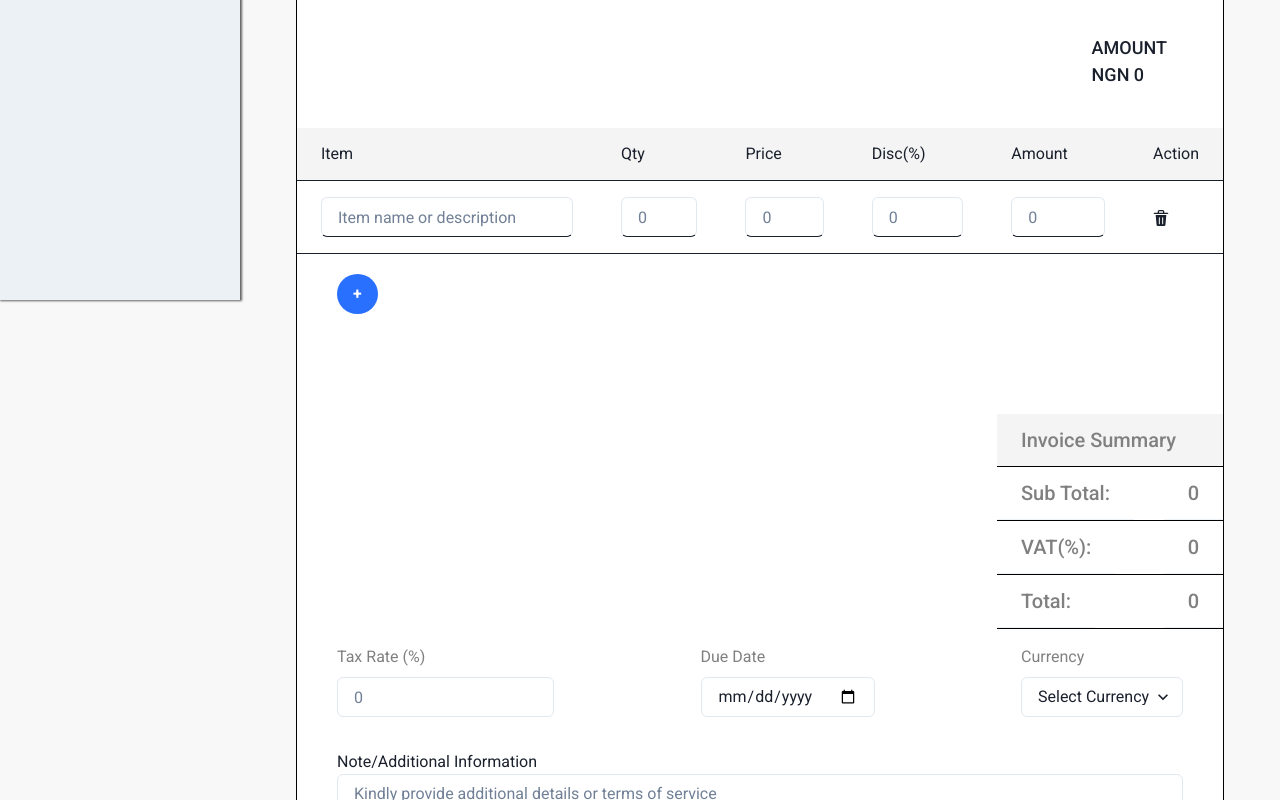
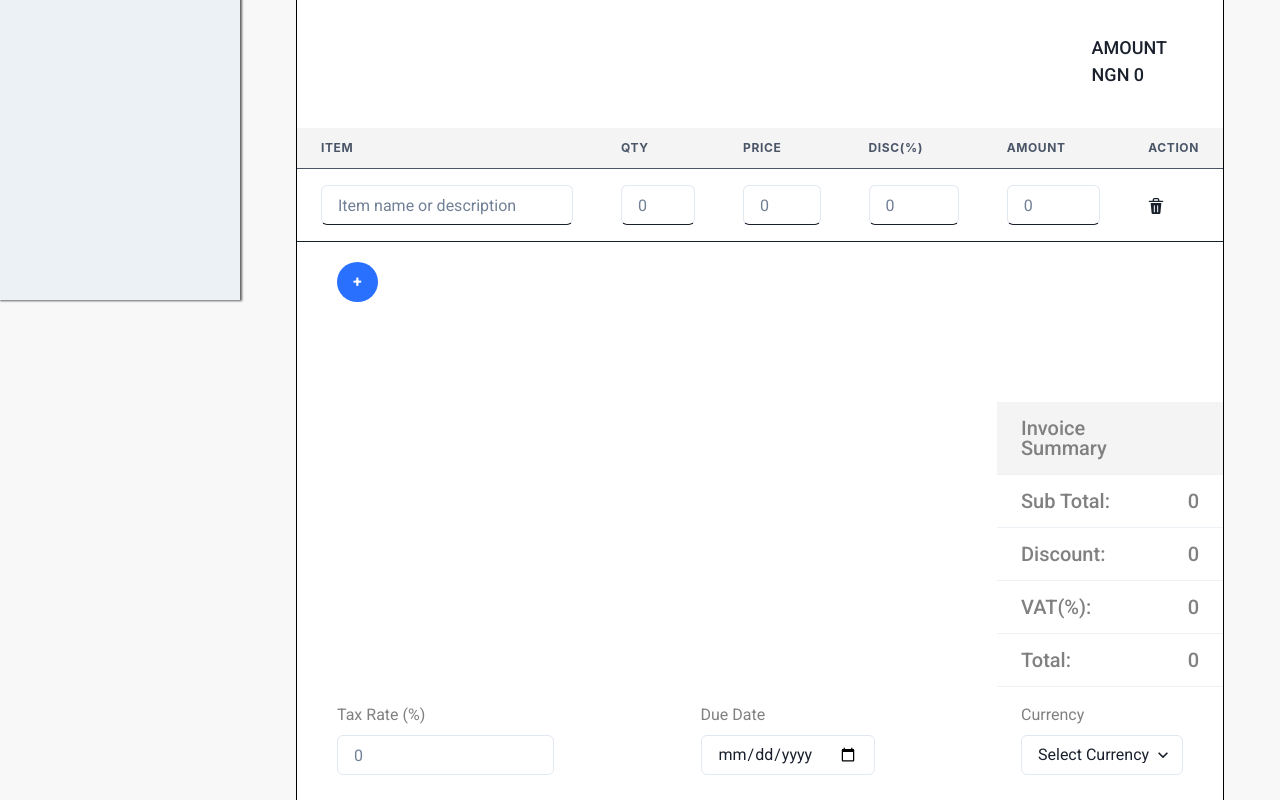
Before and after one commit to DLT-Africa/Quickbill, a React (Vite) app in the folder client/: page /create-invoice in a window 1280 px wide. Shown: the part 500-1300 px from the top of the page. Built offline with nearby package versions, Linux system fonts and the light colour scheme; no server answers.

Commit message:
invoices

```diff
--- a/client/src/components/Invoice.jsx
+++ b/client/src/components/Invoice.jsx
@@ -1,5 +1,5 @@
 import React, { useEffect, useState } from "react";
-import { addDays, format } from 'date-fns';
+import { addDays, format } from "date-fns";
 
 import {
 	ChakraProvider,
@@ -21,45 +21,91 @@ import {
 	Input,
 	Select,
 	Textarea,
+	Th,
 } from "@chakra-ui/react";
-import {  ChevronDownIcon, DeleteIcon } from "@chakra-ui/icons";
+import { ChevronDownIcon, DeleteIcon } from "@chakra-ui/icons";
 import { useRecoilState } from "recoil";
 import invoiceAtom from "../atoms/invoiceAtom";
 import userAtom from "../atoms/userAtom";
 import { axiosInstance } from "../../api/axios";
+import { useNavigate } from "react-router-dom";
 
-const todayDate = new Date()
-const rawDueDate = addDays(todayDate, 7)
+const todayDate = new Date();
+const rawDueDate = addDays(todayDate, 7);
 
 function Invoice() {
-  const [invoice, setInvoice] = useRecoilState(invoiceAtom)
-  const [user, setUser] = useRecoilState(userAtom)
-  const [currentInvoiceNumber, setcurrentInvoiceNumber] = useState('')
-  const [dueDate, setDueDate] = useState( format(rawDueDate, 'PP'))
+	const [invoice, setInvoice] = useRecoilState(invoiceAtom);
+	const [user, setUser] = useRecoilState(userAtom);
+	const [currentInvoiceNumber, setcurrentInvoiceNumber] = useState("");
+	const [dueDate, setDueDate] = useState(format(rawDueDate, "PP"));
+	const [tableData, setTableData] = useState([
+		{
+			itemName: <Input placeholder="Item name or description" />,
+			qty: <Input placeholder="0" type="number" />,
+			price: <Input placeholder="0" type="number" />,
+			discount: <Input placeholder="0" type="number" />,
+			amount: <Input placeholder="0" type="number" />,
+		},
+	]);
+	const navigate = useNavigate();
 
+	const addRow = () => {
+		const newRow = {
+    	itemName: <Input placeholder="Item name or description" />,
+			qty: <Input placeholder="0" type="number" />,
+			price: <Input placeholder="0" type="number" />,
+			discount: <Input placeholder="0" type="number" />,
+			amount: <Input placeholder="0" type="number" />,
+		};
+		setTableData(prevData=> [...prevData, newRow]);
+	};
+
+  const deleteRow = (index) => {
+    const updatedData = [...tableData];
+    updatedData.splice(index, 1);
+    setTableData(updatedData);
+  };
+
+  useEffect(() => {
+    console.log(tableData)
+
+  }, [tableData])
 
 
 	useEffect(() => {
 		const getInvoiceNo = async () => {
 			try {
-        const response = await axiosInstance.get("/invoices")
-        const data = response.data
-        const totalInvoices = data.length
-        const newInvNo = totalInvoices+1
-        const formattedInvoiceNumber = newInvNo.toString().padStart(3, '0')
-        setcurrentInvoiceNumber(formattedInvoiceNumber)
-        setInvoice({...invoice, invoiceNumber: formattedInvoiceNumber})
+				const response = await axiosInstance.get("/invoices");
+				const data = response.data;
+				// console.log(data);
+				const totalInvoices = data.length;
+				const newInvNo = totalInvoices + 1;
+				const formattedInvoiceNumber = newInvNo.toString().padStart(3, "0");
+				setcurrentInvoiceNumber(formattedInvoiceNumber);
+				setInvoice({ ...invoice, invoiceNumber: formattedInvoiceNumber });
 			} catch (error) {
-       console.log(error)
+				console.log(error.response);
+				const errorData = error.response.data;
+				if (errorData.error.startsWith("Internal")) {
+					console.log("Internal Server Error");
+				} else if (errorData.error.startsWith("jwt" || "Unauthorized")) {
+					navigate("/auth");
 				}
 			}
+		};
 
-    getInvoiceNo()
-  }, [])
+		getInvoiceNo();
+	}, []);
 
 	return (
 		<>
-      <Box m={10} py={10} border={"1px solid black"} bg={"#fff"} borderRadius={10}>
+			<Box
+				m={10}
+				py={10}
+				border={"1px solid black"}
+				bg={"#fff"}
+				borderRadius={10}
+			>
 				<Box textAlign={"right"} px={10}>
 					<Text fontSize={"36px"} fontWeight={700}>
 						INVOICE{" "}
@@ -111,12 +157,11 @@ function Invoice() {
 						<Text fontWeight={500} fontSize={"18"}>
 							DATE:
 						</Text>
-            <Text pb={"25"}>{format(todayDate, 'PP')} </Text>
+						<Text pb={"25"}>{format(todayDate, "PP")} </Text>
 
 						<Text fontWeight={500}>DUE DATE:</Text>
 						<Text pb={"35"}>{dueDate}</Text>
 						<Text fontSize={"18"} fontWeight={500}>
-
 							AMOUNT <br /> NGN 0
 						</Text>
 					</Box>
@@ -124,74 +169,76 @@ function Invoice() {
 				<Flex justifyContent={"space-between"} alignItems={"center"}></Flex>
 
 				<Box mt={8}>
-          <Table variant="striped"  colorScheme="gray.600">
+					<Table variant="striped" colorScheme="gray.600">
 						<Thead>
 							<Tr bg={"#F4F4F4"}>
-                <Td w={300}>Item</Td>
+								<Th w={300}>Item</Th>
 
-                <Td>Qty</Td>
-                <Td>Price</Td>
-                <Td>Disc(%)</Td>
-                <Td>Amount</Td>
-                <Td>Action</Td>
+								<Th>Qty</Th>
+								<Th>Price</Th>
+								<Th>Disc(%)</Th>
+								<Th>Amount</Th>
+								<Th>Action</Th>
 							</Tr>
 						</Thead>
-
-            <Tr>
-              <Td >
-              <Input placeholder="Item name or description"  />
-
-                </Td>
+						<Tbody>
+							{tableData.map((row, index) => (
+								<Tr key={index}>
+									<Td>{row.itemName}</Td>
+									<Td>{row.qty}</Td>
+                  <Td>{row.price}</Td>
+                  <Td>{row.discount}</Td>
+                  <Td>{row.amount}</Td>
 									<Td>
-                <Input placeholder="0" type="number"/>
-              </Td>
-              <Td>
-                <Input placeholder="0" type="number"/>
-              </Td>
-              <Td>
-                <Input placeholder="0" type="number"/>
-              </Td>
-              <Td>
-                <Input placeholder="0" type="number"/>
-              </Td>
-              <Td>
-                <DeleteIcon />
+										<DeleteIcon cursor={'pointer'} onClick={() => deleteRow(index)} />
 									</Td>
 								</Tr>
+							))}
+						</Tbody>
 					</Table>
 				</Box>
 
-        <Button ml={10} mt={5} bg={"#2970FF"} borderRadius="50%" color={"#fff"}>
+				<Button
+					onClick={addRow}
+					ml={10}
+					mt={5}
+					bg={"#2970FF"}
+					borderRadius="50%"
+					color={"#fff"}
+				>
 					+
 				</Button>
 
 				<Box mt={100} pl={700}>
-          <Table variant="striped" fontSize={'20px'} fontWeight={500} color={"gray"} >
+					<Table
+						variant="striped"
+						fontSize={"20px"}
+						fontWeight={500}
+						color={"gray"}
+					>
 						<Thead pl={2}>
-              <Tr>
-                <Td borderBottom={"1px solid black"}  bg="#F4F4F4">Invoice Summary </Td>
+							<Tr bg="#F4F4F4">
+								<Td>Invoice Summary </Td>
+								<Td> </Td>
 							</Tr>
 
-              <Tr >
-                 <Flex justifyContent={'space-between'} color={"gray"} borderBottom={"1px solid black"}>
-                  <Td  color={"gray"}>Sub Total: </Td>
-                  <Td  color={'gray'}>0</Td>
-                 </Flex>
+							<Tr>
+								<Td color={"gray"}>Sub Total: </Td>
+								<Td color={"gray"}>0</Td>
+							</Tr>
+							<Tr>
+								<Td color={"gray"}>Discount: </Td>
+								<Td color={"gray"}>0</Td>
 							</Tr>
 
-              <Tr >
-                 <Flex justifyContent={'space-between'} color={"gray"} borderBottom={"1px solid black"}>
-                  <Td  color={"gray"}>VAT(%): </Td>
-                  <Td  color={'gray'}>0</Td>
-                 </Flex>
+							<Tr>
+								<Td color={"gray"}>VAT(%): </Td>
+								<Td color={"gray"}>0</Td>
 							</Tr>
-              <Tr >
-                 <Flex justifyContent={'space-between'} color={"gray"} borderBottom={"1px solid black"}>
-                  <Td  color={"gray"}>Total: </Td>
-                  <Td color={'gray'}>0</Td>
-                 </Flex>
+							<Tr>
+								<Td color={"gray"}>Total: </Td>
+								<Td color={"gray"}>0</Td>
 							</Tr>
-
 						</Thead>
 					</Table>
 				</Box>
@@ -204,31 +251,17 @@ function Invoice() {
 				>
 					<Flex flexDir={"column"} gap={2}>
 						<Text color={"gray"}>Tax Rate (%)</Text>
-            <Input
-                    placeholder="0"
-                    size="md"
-                    type="number"
-                  />
+						<Input placeholder="0" size="md" type="number" />
 					</Flex>
 
+					<Flex flexDir={"column"} gap={2}>
+						<Text color={"gray"}>Due Date</Text>
 
-              <Flex flexDir={'column'} gap={2} >
-                <Text color={"gray"}>
-                  Due Date
-                </Text>
-
-                  <Input
-                    placeholder="Select Date and Time"
-                    size="md"
-                    type="date"
-                  />
+						<Input placeholder="Select Date and Time" size="md" type="date" />
 					</Flex>
-              <Flex flexDir={'column'} gap={2} >
-                <Text color={"gray"}>
-                  Currency
-                </Text>
+					<Flex flexDir={"column"} gap={2}>
+						<Text color={"gray"}>Currency</Text>
 						<Select placeholder="Select Currency" size="md" />
-
 					</Flex>
 
 					{/* <Flex flexDir={"column"} py={5}>
```
Lines whose indentation alone changed are shown as unchanged.
